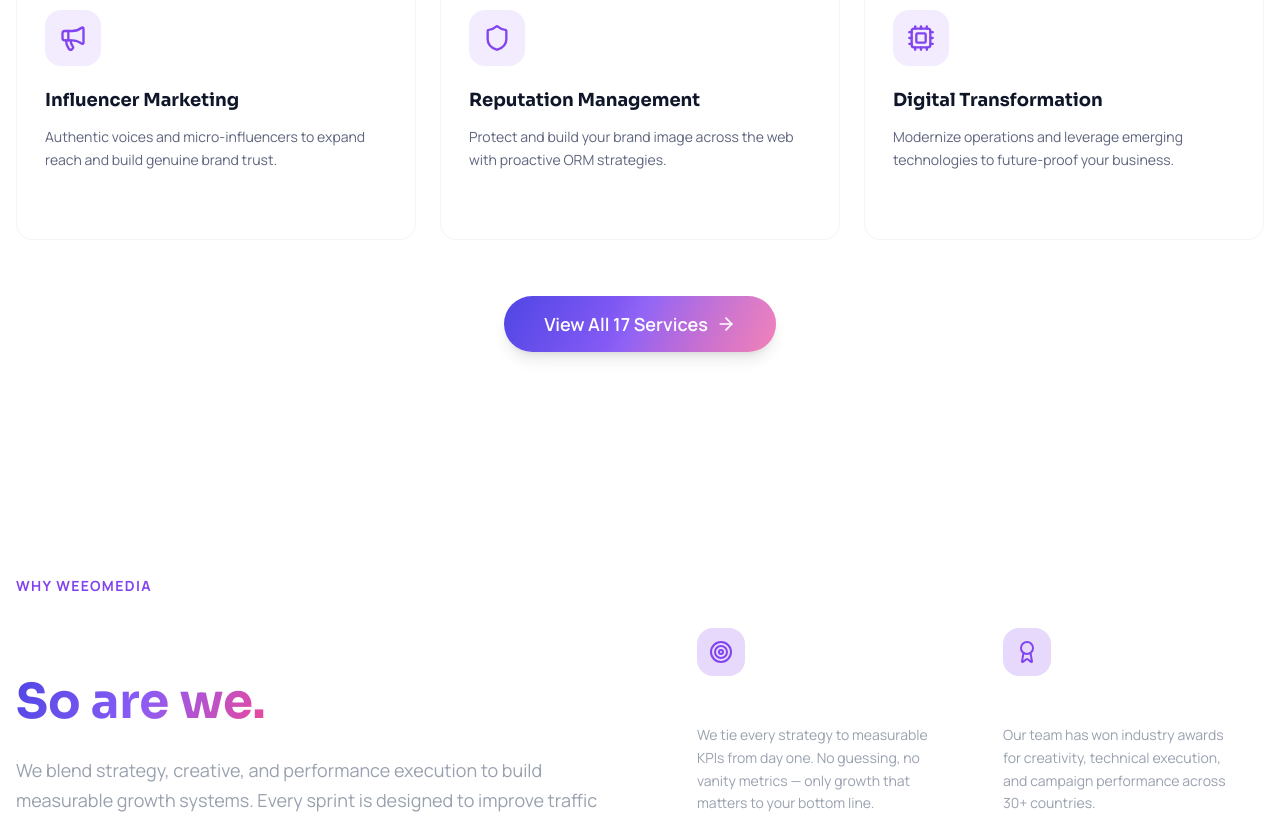
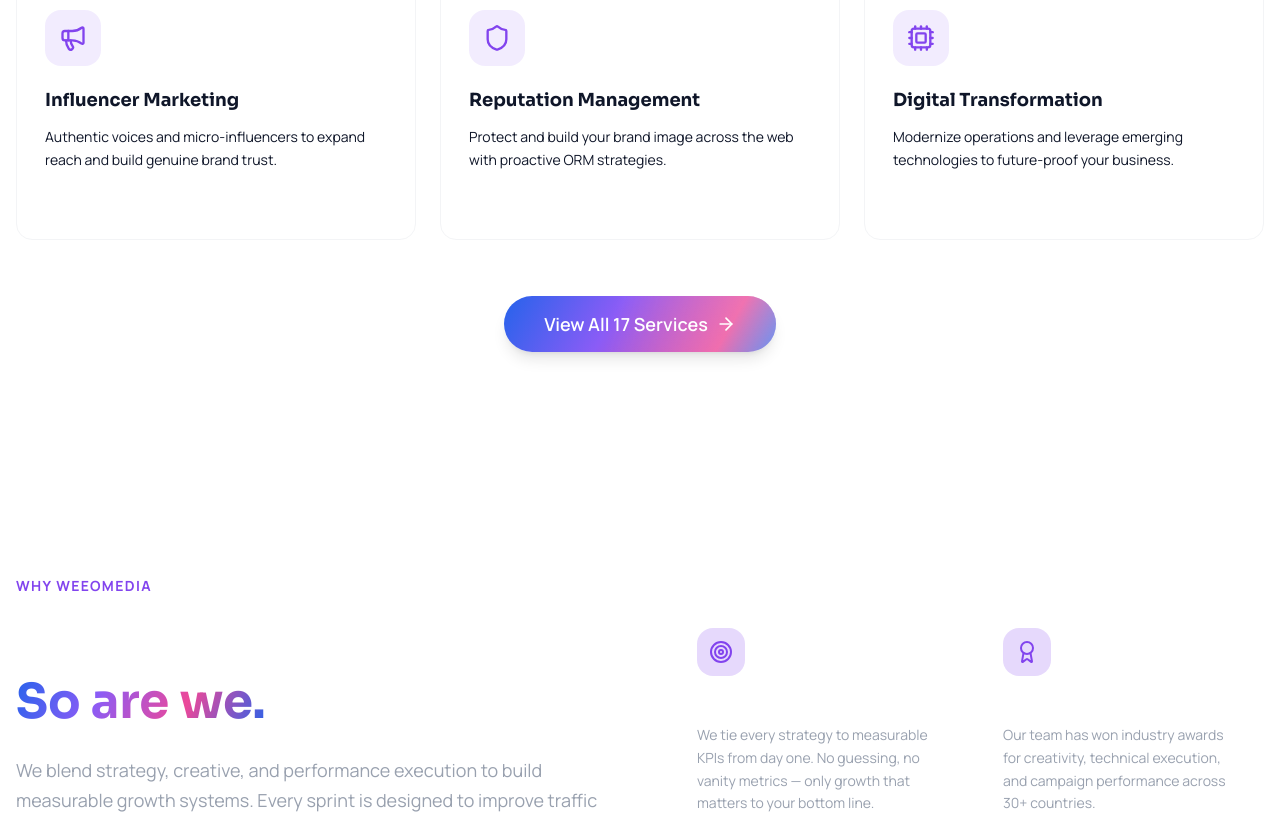
Before and after one commit to techadomobi/webi, a React (Vite) app in the folder artifacts/webnest-media/: page / in a window 1280 px wide. Shown: the part 2440-3254 px from the top of the page. Built offline with nearby package versions, Linux system fonts and the light colour scheme.

Commit message:
Apply vibrant blue, magenta, and purple color palette with blue accent

```diff
--- a/artifacts/webnest-media/src/index.css
+++ b/artifacts/webnest-media/src/index.css
@@ -55,17 +55,16 @@
   --popover-foreground: 222 47% 11%;
   --popover-border: 214 32% 91%;
 
-  --primary: 262 83% 60%;
+
+  /* Vibrant mix: blue, magenta, purple */
+  --primary: 262 83% 60%; /* Purple */
   --primary-foreground: 0 0% 100%;
-
-  --secondary: 225 38% 96%;
-  --secondary-foreground: 224 46% 11%;
-
-  --muted: 225 28% 95%;
-  --muted-foreground: 226 14% 43%;
-
-  --accent: 225 38% 96%;
-  --accent-foreground: 224 46% 11%;
+  --secondary: 276 83% 60%; /* Magenta */
+  --secondary-foreground: 0 0% 100%;
+  --muted: 225 38% 96%; /* Blue-tinted */
+  --muted-foreground: 224 46% 11%;
+  --accent: 222 89% 60%; /* Blue accent */
+  --accent-foreground: 0 0% 100%;
 
   --destructive: 0 84% 60%;
   --destructive-foreground: 210 40% 98%;
@@ -135,15 +134,17 @@
 /* ───── GLOBAL BRAND UTILITIES ───── */
 .font-display { font-family: 'Sora', sans-serif; }
 
+
+/* Modern vibrant gradients */
 .text-gradient {
-  background: linear-gradient(115deg, #4f46e5, #8b5cf6, #ec4899);
+  background: linear-gradient(115deg, #2563eb, #8b5cf6, #ec4899, #2563eb);
   -webkit-background-clip: text;
   -webkit-text-fill-color: transparent;
   background-clip: text;
 }
 
 .bg-gradient-brand {
-  background: linear-gradient(120deg, #4f46e5 0%, #8b5cf6 48%, #ec4899 100%);
+  background: linear-gradient(120deg, #2563eb 0%, #8b5cf6 40%, #ec4899 80%, #2563eb 100%);
 }
 
 .glow-hover {
```
